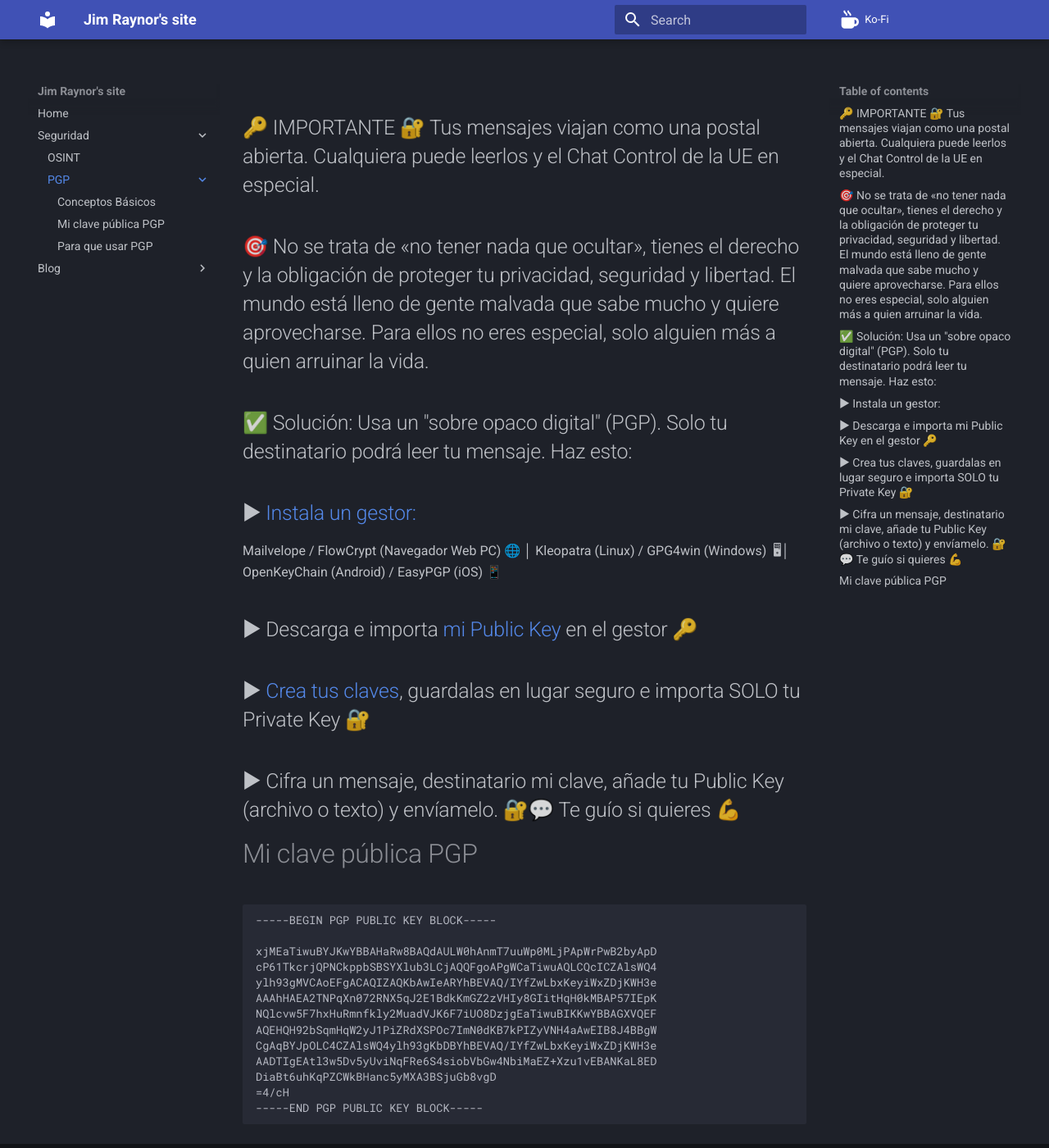
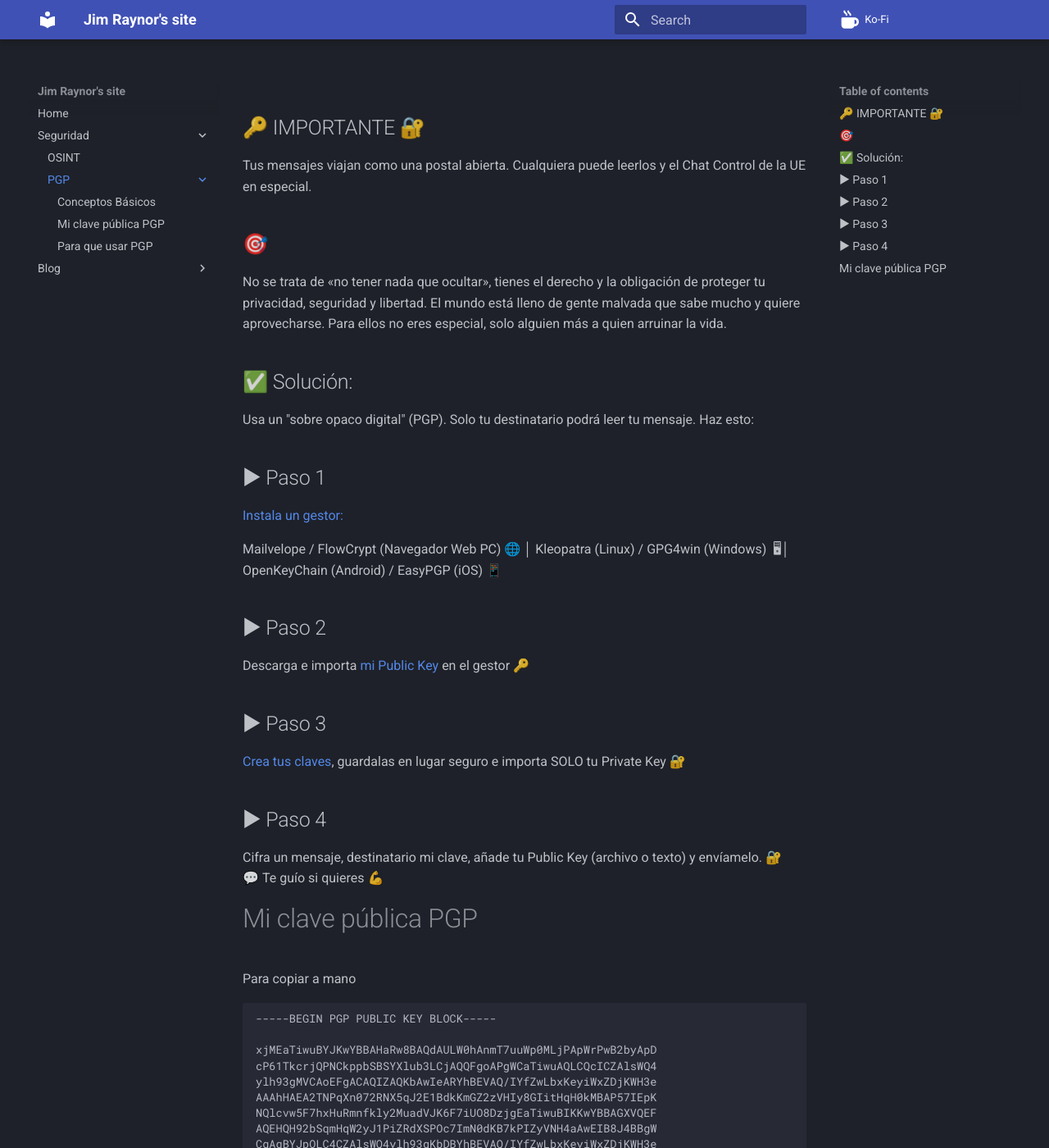
Before and after one commit to jimraynor88/blog, an MkDocs documentation site: the page built from docs/Seguridad/PGP/index.md, in a window 1280 px wide and 1400 px high. Shown: the whole window at 82% size. Built offline with MkDocs 1.6.1 and Material for MkDocs 9.7.7, drawn with Linux system fonts in a browser that asks for light colours.

Commit message:
Update index.md

````diff
--- a/docs/Seguridad/PGP/index.md
+++ b/docs/Seguridad/PGP/index.md
@@ -1,20 +1,28 @@
-## 🔑 IMPORTANTE 🔐 Tus mensajes viajan como una postal abierta. Cualquiera puede leerlos y el Chat Control de la UE en especial.
+## 🔑 IMPORTANTE 🔐
+Tus mensajes viajan como una postal abierta. Cualquiera puede leerlos y el Chat Control de la UE en especial.
 
-## 🎯 No se trata de «no tener nada que ocultar», tienes el derecho y la obligación de proteger tu privacidad, seguridad y libertad. El mundo está lleno de gente malvada que sabe mucho y quiere aprovecharse. Para ellos no eres especial, solo alguien más a quien arruinar la vida.
+## 🎯
+No se trata de «no tener nada que ocultar», tienes el derecho y la obligación de proteger tu privacidad, seguridad y libertad. El mundo está lleno de gente malvada que sabe mucho y quiere aprovecharse. Para ellos no eres especial, solo alguien más a quien arruinar la vida.
 
-## ✅ Solución: Usa un "sobre opaco digital" (PGP). Solo tu destinatario podrá leer tu mensaje. Haz esto:
+## ✅ Solución:
+Usa un "sobre opaco digital" (PGP). Solo tu destinatario podrá leer tu mensaje. Haz esto:
 
-## ▶ [Instala un gestor:](https://openpgp.org/software)
+## ▶ Paso 1
+[Instala un gestor:](https://openpgp.org/software)
 
 Mailvelope / FlowCrypt (Navegador Web PC) 🌐 │ Kleopatra (Linux) / GPG4win (Windows)  🖥│ OpenKeyChain (Android) / EasyPGP (iOS) 📱
 
-## ▶ Descarga e importa [mi Public Key](JimRaynor88_Public.key) en el gestor 🔑
+## ▶ Paso 2
+Descarga e importa [mi Public Key](JimRaynor88_Public.key) en el gestor 🔑
 
-## ▶ [Crea tus claves](https://pgpkeygenerator.com), guardalas en lugar seguro e importa SOLO tu Private Key 🔐
+## ▶ Paso 3
+[Crea tus claves](https://pgpkeygenerator.com), guardalas en lugar seguro e importa SOLO tu Private Key 🔐
 
-## ▶ Cifra un mensaje, destinatario mi clave, añade tu Public Key (archivo o texto) y envíamelo. 🔐💬 Te guío si quieres 💪
+## ▶ Paso 4
+Cifra un mensaje, destinatario mi clave, añade tu Public Key (archivo o texto) y envíamelo. 🔐💬 Te guío si quieres 💪
 
 # Mi clave pública PGP
+Para copiar a mano
 
 ```code
 
````
